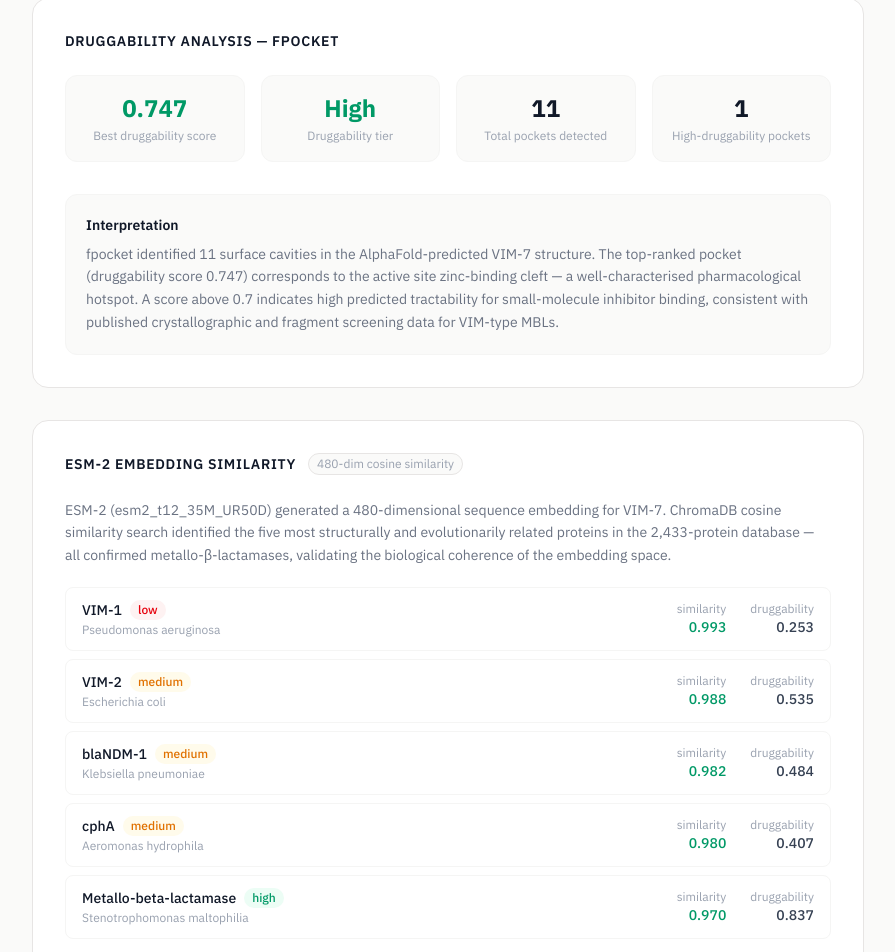
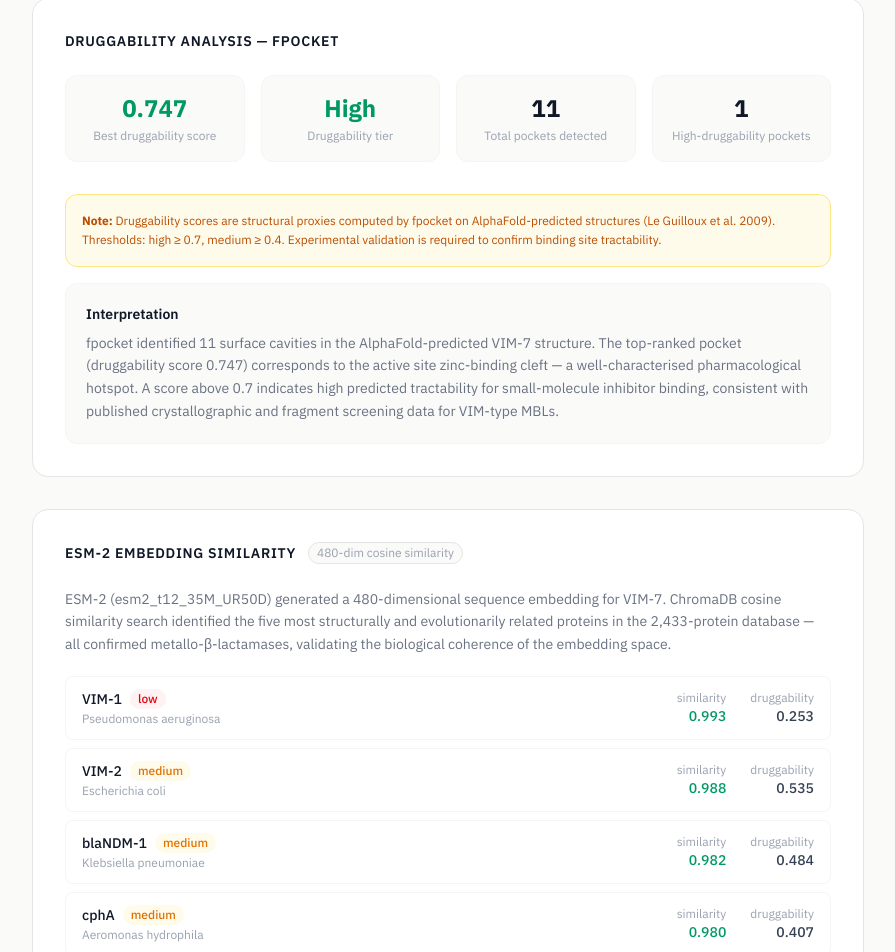
Before and after one commit to kagansaglam/resistai-web, a Next.js app: page /case-study/vim2 in a window 1280 px wide. Shown: the part 855-1807 px from the top of the page, without its empty margins (192-1087 px from the left). Built offline with nearby package versions, Linux system fonts and the light colour scheme.

Commit message:
feat: add scientific disclaimer for druggability scores

```diff
--- a/app/architecture/page.tsx
+++ b/app/architecture/page.tsx
@@ -141,6 +141,12 @@ export default function Architecture() {
               </div>
             ))}
           </div>
+          <div className="mt-6 p-5 bg-amber-50 border border-amber-200 rounded-xl">
+            <h3 className="text-sm font-semibold text-amber-800 mb-2">Scientific disclaimer</h3>
+            <p className="text-sm text-amber-700 leading-relaxed">
+              Druggability scores are computed by fpocket and serve as structural proxies for binding site tractability. Thresholds (high ≥ 0.7, medium ≥ 0.4) are conservative estimates based on Le Guilloux et al. 2009. Scores reflect static AlphaFold-predicted structures and do not account for protein flexibility or allosteric effects. Experimental validation is required to confirm druggability.
+            </p>
+          </div>
         </div>
 
         {/* Datasets */}
--- a/app/case-study/vim2/page.tsx
+++ b/app/case-study/vim2/page.tsx
@@ -88,7 +88,13 @@ export default function VIM2CaseStudy() {
               </div>
             ))}
           </div>
-          <div className="bg-stone-50 rounded-xl p-5 border border-stone-100">
+
+          <div className="mt-6 p-4 bg-amber-50 border border-amber-200 rounded-xl">
+            <p className="text-xs text-amber-700 leading-relaxed">
+              <strong>Note:</strong> Druggability scores are structural proxies computed by fpocket on AlphaFold-predicted structures (Le Guilloux et al. 2009). Thresholds: high ≥ 0.7, medium ≥ 0.4. Experimental validation is required to confirm binding site tractability.
+            </p>
+          </div>
+          <div className="bg-stone-50 rounded-xl p-5 border border-stone-100 mt-4">
             <h3 className="text-sm font-semibold text-gray-900 mb-2">Interpretation</h3>
             <p className="text-sm text-gray-500 leading-relaxed">
               fpocket identified 11 surface cavities in the AlphaFold-predicted VIM-7 structure. The top-ranked pocket (druggability score 0.747) corresponds to the active site zinc-binding cleft — a well-characterised pharmacological hotspot. A score above 0.7 indicates high predicted tractability for small-molecule inhibitor binding, consistent with published crystallographic and fragment screening data for VIM-type MBLs.
```
